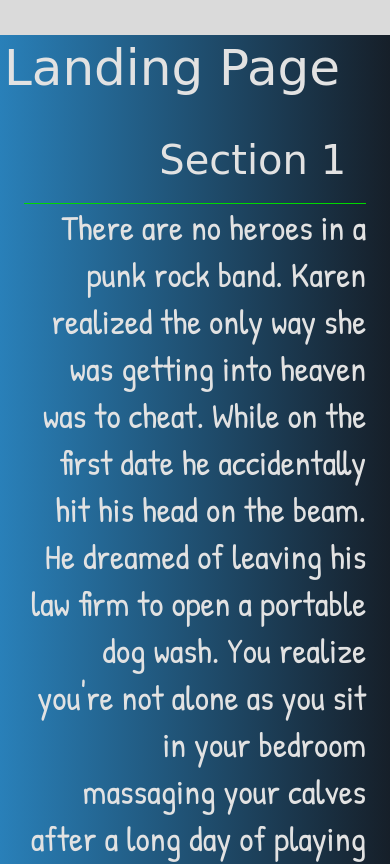
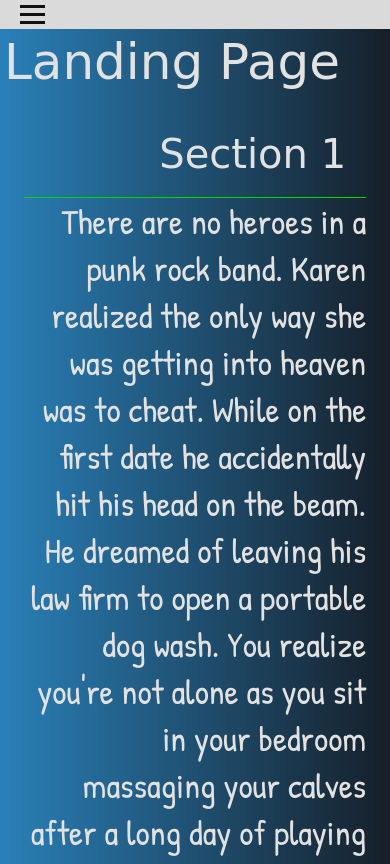
Before and after one commit to d2gher/Landing-Page, a plain HTML site: page index.html in a window 390 px wide. Shown: the top 864 px of the page. Drawn offline with Linux system fonts and the light colour scheme; files that its build step writes are made by us from their sources; a web font is replaced by a local one.

Commit message:
Update index.html

```diff
--- a/index.html
+++ b/index.html
@@ -2,18 +2,26 @@
 <html lang="en-US">
     <head>
         <meta charset="utf-8">
+        <meta name="viewport" content="width=device-width, initial-scale=1.0">
         <title>Landing Page</title>
         <!-- get fonts from google -->
         <link href="https://fonts.googleapis.com/css2?family=Gochi+Hand&family=Patrick+Hand&family=Shrikhand&display=swap" rel="stylesheet">
-        <link href="styles.css" rel="stylesheet">
-        <script src="app.js" defer></script>
+        <link href="css/styles.css" rel="stylesheet">
+        <script src="js/app.js" defer></script>
     </head>
     <body>
-        <nav>
-            <ul id="navbar_list">
+        <header class="header">
+            <nav class="navbar">
+                <ul class="nav-list">
 
-            </ul>
-        </nav>
+                </ul>
+                <div class="hamburger">
+                    <span class="bar"></span>
+                    <span class="bar"></span>
+                    <span class="bar"></span>
+                </div>
+            </nav>
+        </header>
         <main>
             <h1>Landing Page</h1>
             <section id="section1">
```
